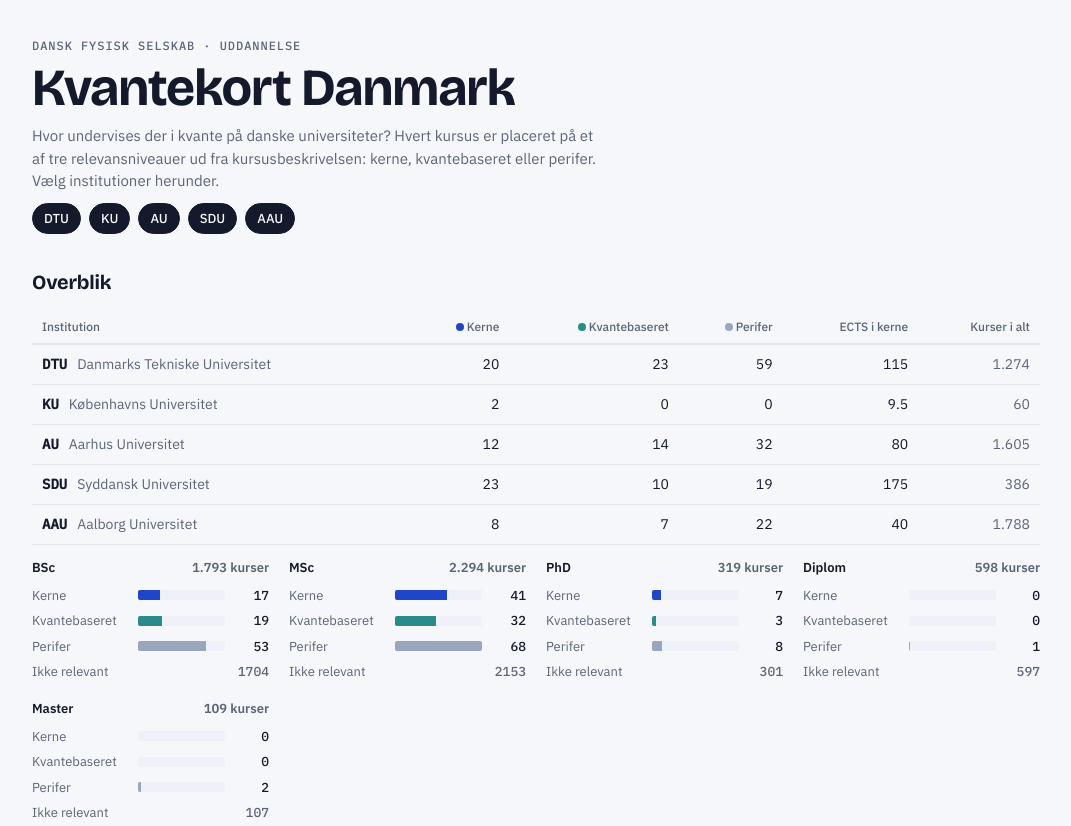
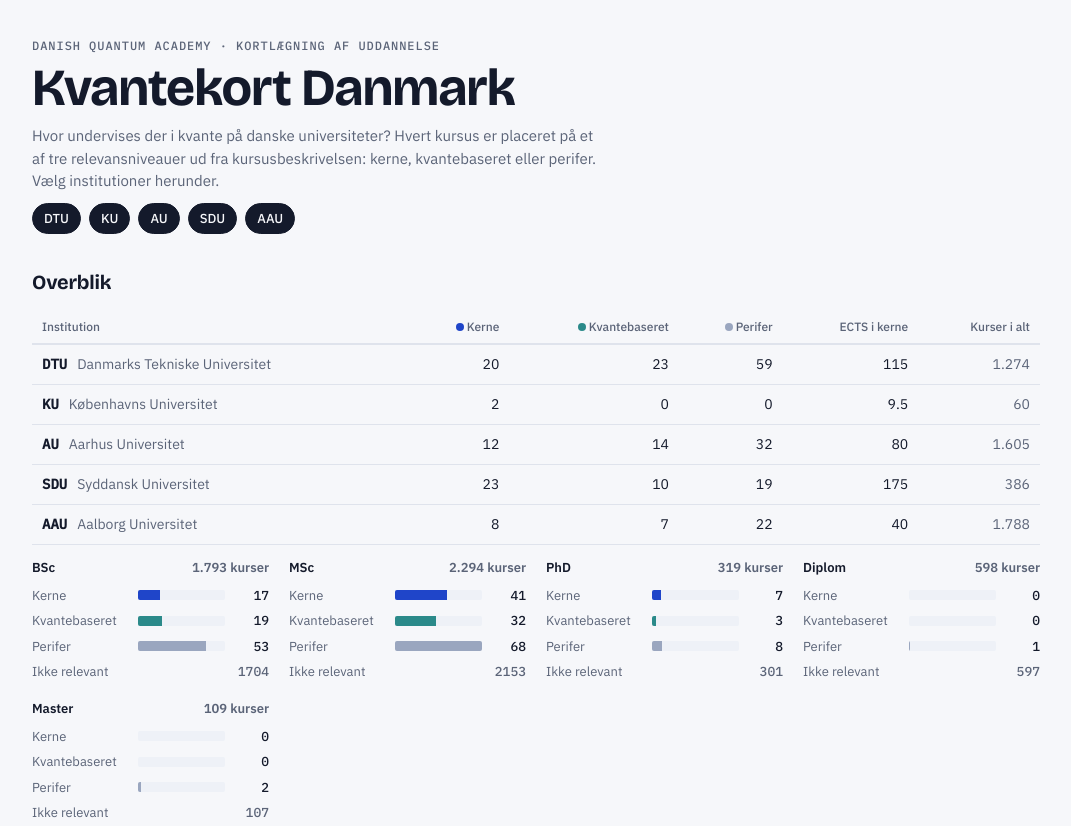
Before and after one commit to danishquantumacademy/kvantekort, a plain HTML site: page site/index.html in a window 1280 px wide. Shown: the top 826 px of the page, without its empty margins (104-1175 px from the left). Drawn offline with nearby package versions, Linux system fonts and the light colour scheme.

Commit message:
Udgiver er Danish Quantum Academy; klargør domænet danishquantumacademy.dk
Co-Authored-By: Claude Opus 5.5 <noreply@anthropic.com>
Claude-Session: https://claude.ai/code/session_01BVMsrudFeBnz4HRk4bpBtt

```diff
--- a/site/index.html
+++ b/site/index.html
@@ -92,13 +92,14 @@ input{flex:1 1 180px;min-width:0}
 .empty{padding:24px;color:var(--muted);text-align:center}
 footer{font-size:13px;color:var(--muted);display:grid;gap:6px;border-top:1px solid var(--line);padding-top:18px}
 footer p{margin:0;max-width:72ch}
+footer a{color:var(--accent)}
 @media (max-width:520px){.row{grid-template-columns:56px minmax(0,1fr)}.badges{grid-column:2}.rung{grid-template-columns:88px 1fr 30px}}
 @media (prefers-reduced-motion:no-preference){.rung .bar i{transition:width .5s ease}}
 </style>
 
 <div class="wrap">
   <header>
-    <div class="eyebrow">Dansk Fysisk Selskab · Uddannelse</div>
+    <div class="eyebrow">Danish Quantum Academy · Kortlægning af uddannelse</div>
     <h1>Kvantekort Danmark</h1>
     <p class="lede">Hvor undervises der i kvante på danske universiteter? Hvert kursus er placeret på et af tre relevansniveauer ud fra kursusbeskrivelsen: kerne, kvantebaseret eller perifer. Vælg institutioner herunder.</p>
     <div class="inst" id="inst"></div>
@@ -125,6 +126,7 @@ footer p{margin:0;max-width:72ch}
 
   <footer>
     <p id="src"></p>
+    <p>Kvantekort Danmark udgives af <a href="https://danishquantumacademy.dk">Danish Quantum Academy</a> som led i kortlægningsopgaven i European Quantum Academy (Northern European Regional Quantum Academy).</p>
     <p>Metode: Kursuslisterne høstes fra universiteternes kursusbaser. For hvert kursus tælles kvantenøgleord i formål, læringsmål og indhold (stærke: quantum, qubit, entanglement, Schrödinger m.fl.; svage: spin, photon, laser, electronic structure m.fl.). Søjlerne ved hvert kursus viser tællingen. Niveauet er derefter sat manuelt. Kurser uden relevante træf indgår i totalen, men ikke i listen.</p>
   </footer>
 </div>
```
Also changed, not shown: site/template.html (+3 -1 lines), 2 other files.
